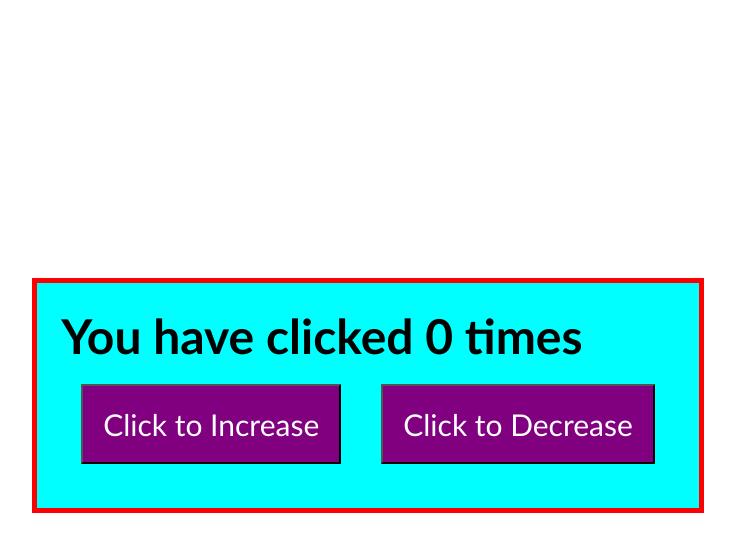
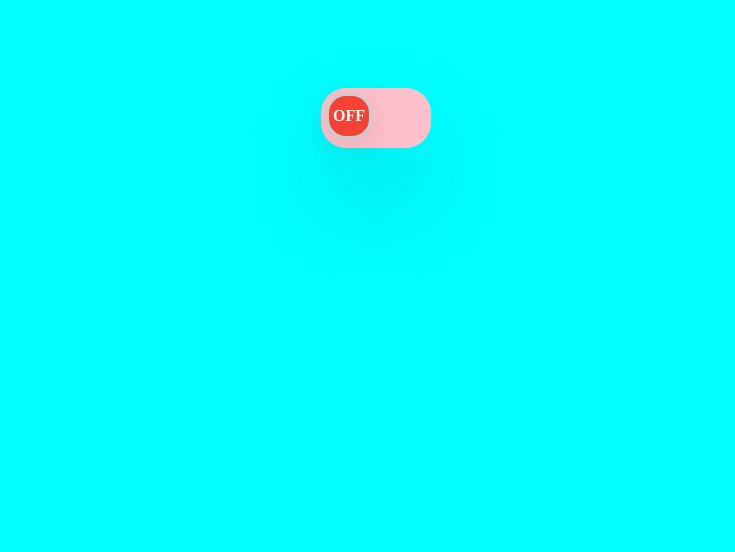
Before and after one commit to prabin738/Mini-React-Projects-For-Completly-Begineers, a React (Vite) app: page / in a window 1280 px wide. Shown: the top 552 px of the page, without its empty margins (272-1007 px from the left). Built offline with nearby package versions, Linux system fonts and the light colour scheme; the HTML template or start-up script is replaced by a standard one.

Commit message:
toggle switch added

```diff
--- a/src/App.jsx
+++ b/src/App.jsx
@@ -1,17 +1,15 @@
-import React from "react";
+import Counter from "./Components/UseState/Counter/Counter";
+import CountIncreaseDecrease from "./Components/UseState/Counter/CountIncreaseDecrease";
+import Toggle from "./Components/UseState/Toggle/Toggle";
+import ToogleVisibility from "./Components/UseState/Toggle/Toggle";
 import "./index.css";
-import Counter from "./Components/UseState/Counter";
-import ToogleVisibility from "./Components/UseState/ToogleVisibility";
-import ReduceCount from "./Components/UseState/ReduceCount";
-import CountIncreaseDecrease from "./Components/UseState/CountIncreaseDecrease";
 
 const App = () => {
   return (
     <div>
       {/* <Counter />
-      <ReduceCount /> */}
-
-      <CountIncreaseDecrease />
+      <CountIncreaseDecrease /> */}
+      <Toggle />
     </div>
   );
 };
--- /dev/null
+++ b/src/Components/UseState/Toggle/Toggle.css
@@ -0,0 +1,44 @@
+body {
+  background-color: aqua;
+  width: 100%;
+  height: 100vh;
+  display: flex;
+  justify-content: center;
+}
+.toggle-switch {
+  background-color: #ccc;
+  width: 100px;
+  height: 50px;
+  border-radius: 25px;
+  position: relative;
+  padding: 5px;
+  margin-top: 5rem;
+  box-shadow: rgba(17, 12, 46, 0.15) 0px 48px 100px 0px;
+  cursor: pointer;
+}
+
+.switch {
+  width: 40px;
+  height: 40px;
+  border-radius: 20px;
+  display: flex;
+  align-items: center;
+  justify-content: center;
+  color: white;
+  font-weight: bold;
+  position: absolute;
+  top: 5px;
+  left: 5px;
+  transition: transform 0.3s linear, background-color 0.3s linear;
+  border: 0.2rem solid #ccc;
+  box-shadow: rgba(100, 100, 111, 0.2) 0px 7px 29px 0px;
+}
+
+.On {
+  background-color: #4caf50;
+  transform: translateX(50px);
+}
+.OFF {
+  background-color: #f44336;
+  transform: translate(0);
+}
--- /dev/null
+++ b/src/Components/UseState/Toggle/Toggle.jsx
@@ -0,0 +1,25 @@
+import { useState } from "react";
+import "./Toggle.css";
+const Toggle = () => {
+  //usestate to define true or false
+  const [isOn, setIsOn] = useState(false);
+  //function to handle toggle switch
+
+  const handleToggle = () => {
+    setIsOn(!isOn);
+  };
+  //conditional statement variable to check on or off
+  const checkIsOn = isOn ? "On" : "OFF";
+  //variable object to change color
+  const toogleBGColor = { backgroundColor: isOn ? "#4caf50" : "pink" };
+
+  return (
+    <div className="toggle-switch" style={toogleBGColor} onClick={handleToggle}>
+      <div className={`switch ${checkIsOn}`}>
+        <span className="switch-state">{checkIsOn} </span>
+      </div>
+    </div>
+  );
+};
+
+export default Toggle;
--- a/src/Components/UseState/ToogleVisibility.css
+++ /dev/null
@@ -1,18 +0,0 @@
-.toggle {
-  background-color: bisque;
-  display: flex;
-  flex-direction: column;
-  padding: 1.5rem;
-  border: 2px solid black;
-}
-.toggle button {
-  height: 60px;
-  width: auto;
-  margin: 10px;
-  padding: 10px;
-  background-color: purple;
-  color: white;
-  font-size: 30px;
-  font-weight: 900;
-  cursor: pointer;
-}
--- a/src/Components/UseState/ToogleVisibility.jsx
+++ /dev/null
@@ -1,19 +0,0 @@
-import React, { useState } from "react";
-import "./ToogleVisibility.css";
-
-const ToogleVisibility = () => {
-  const [visible, setVisible] = useState(false);
-  return (
-    <div className="toggle">
-      <button
-        onClick={() => {
-          setVisible(!visible);
-        }}
-      >
-        Change Theme
-      </button>
-    </div>
-  );
-};
-
-export default ToogleVisibility;
--- a/src/index.css
+++ b/src/index.css
@@ -1,4 +1,4 @@
-* {
+/* * {
   margin: 0;
   padding: 0;
   box-sizing: border-box;
@@ -11,4 +11,4 @@ body {
   justify-content: center;
   align-items: center;
   font-size: xx-large;
-}
+} */
```
Also changed, not shown: src/Components/UseState/Counter/CountIncreaseDecrease.css (renamed from src/Components/UseState/CountIncreaseDecrease.css), src/Components/UseState/Counter/CountIncreaseDecrease.jsx (renamed from src/Components/UseState/CountIncreaseDecrease.jsx), src/Components/UseState/Counter/Counter.css (renamed from src/Components/UseState/Counter.css), src/Components/UseState/Counter/Counter.jsx (renamed from src/Components/UseState/Counter.jsx), src/Components/UseState/Counter/ReduceCount.css (renamed from src/Components/UseState/ReduceCount.css), src/Components/UseState/Counter/ReduceCount.jsx (renamed from src/Components/UseState/ReduceCount.jsx).
